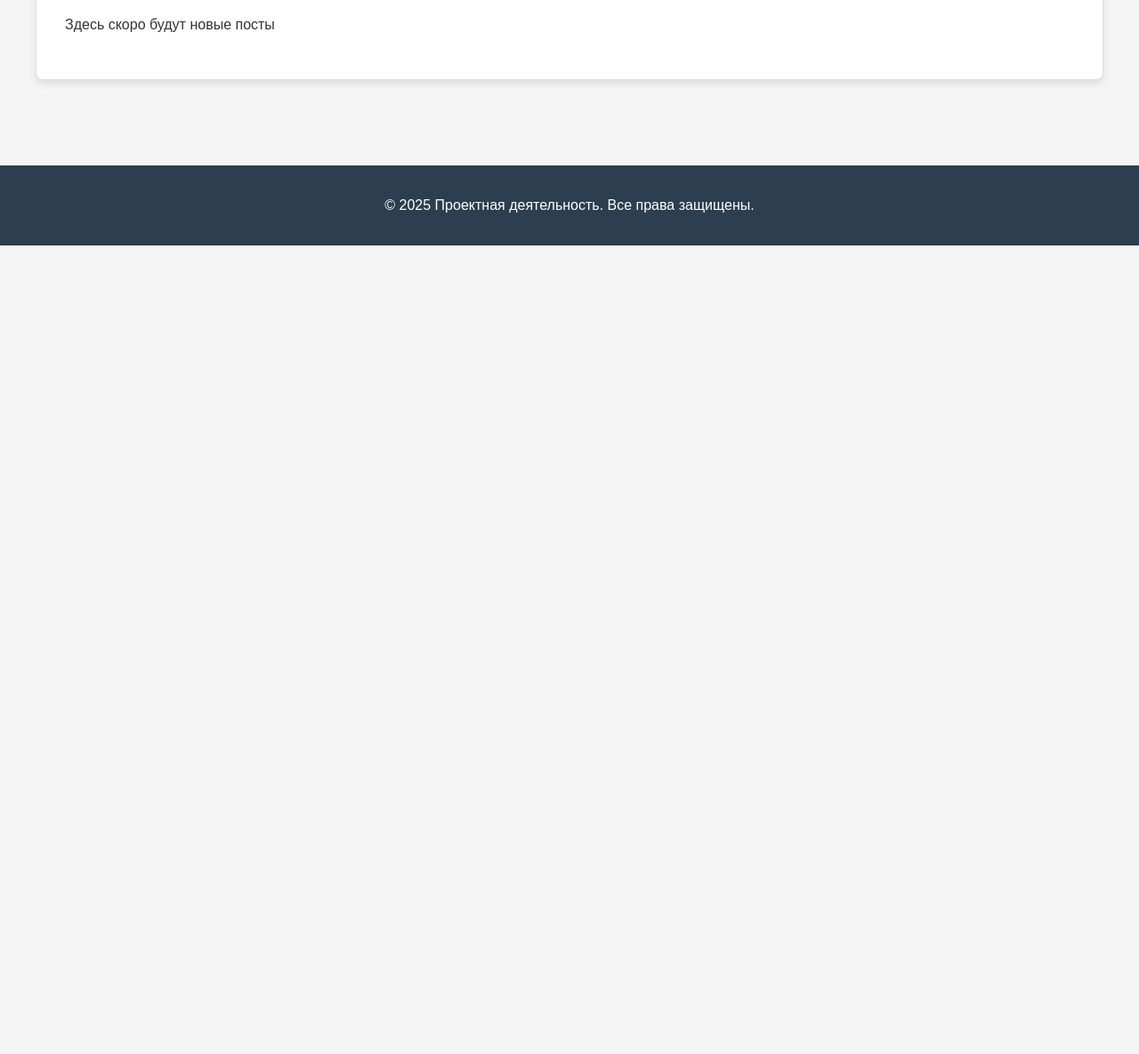
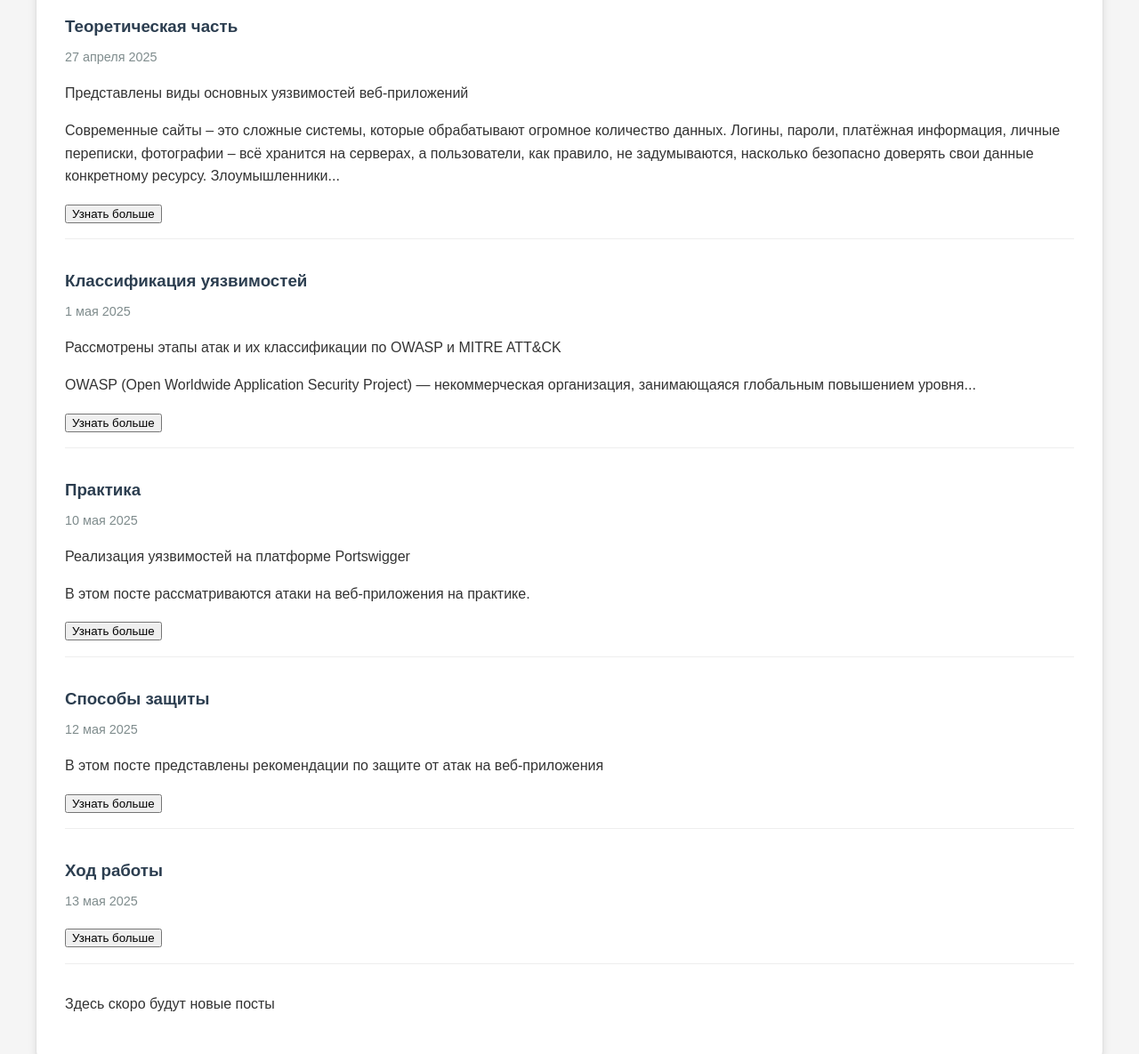
Before and after one commit to Haoedon/practice-2025-1, a plain HTML site: page journal.html in a window 1280 px wide. Shown: the part 1040-2225 px from the top of the page at 89% size. Before the commit the page ends 1316 px from the top, so only its background shows below. Drawn offline with Linux system fonts and the light colour scheme.

Commit message:
Добавлены новые посты на страницу Журнал

```diff
--- a/journal.html
+++ b/journal.html
@@ -55,6 +55,38 @@
                 <p>В этот четверг я побывал в офисе компании R-vision.</p>
                 <p>Здесь я освежил свои знания об инструментах мониторинга безопасности и узнал больше о регуляторах в области ИБ. За круглым столом нас познакомили с историей компании и её проектами. Мы узнали больше о стажировке в этой компании и об офисе в целом. </p>
             </div>
+            <div class="journal-post">
+                <h3>Теоретическая часть</h3>
+                <div class="post-date">27 апреля 2025</div>
+                <p>Представлены виды основных уязвимостей веб-приложений</p>
+                <p>Современные сайты – это сложные системы, которые обрабатывают огромное количество данных. Логины, пароли, платёжная информация, личные переписки, фотографии – всё хранится на серверах, а пользователи, как правило, не задумываются, насколько безопасно доверять свои данные конкретному ресурсу. Злоумышленники...</p>
+                <button onclick="window.location.href='https://github.com/Haoedon/practice-2025-1/blob/master/docs/Web%20vulnerabilities.md';">Узнать больше</button>
+            </div>
+            <div class="journal-post">
+                <h3>Классификация уязвимостей</h3>
+                <div class="post-date">1 мая 2025</div>
+                <p>Рассмотрены этапы атак и их классификации по OWASP и MITRE ATT&CK</p>
+                <p>OWASP (Open Worldwide Application Security Project) — некоммерческая организация, занимающаяся глобальным повышением уровня...</p>
+                <button onclick="window.location.href='https://github.com/Haoedon/practice-2025-1/blob/master/docs/Classification%20of%20attacks.md';">Узнать больше</button>
+            </div>
+            <div class="journal-post">
+                <h3>Практика</h3>
+                <div class="post-date">10 мая 2025</div>
+                <p>Реализация уязвимостей на платформе Portswigger</p>
+                <p>В этом посте рассматриваются атаки на веб-приложения на практике.</p>
+                <button onclick="window.location.href='https://github.com/Haoedon/practice-2025-1/blob/master/docs/Practice.md';">Узнать больше</button>
+            </div>
+             <div class="journal-post">
+                <h3>Способы защиты</h3>
+                <div class="post-date">12 мая 2025</div>
+                <p>В этом посте представлены рекомендации по защите от атак на веб-приложения</p>
+                <button onclick="window.location.href='https://github.com/Haoedon/practice-2025-1/blob/master/docs/attack%20analysis.md';">Узнать больше</button>
+            </div>
+            <div class="journal-post">
+                <h3>Ход работы</h3>
+                <div class="post-date">13 мая 2025</div>
+                <button onclick="window.location.href='https://github.com/Haoedon/practice-2025-1/blob/master/docs/Progress%20of%20work.md';">Узнать больше</button>
+            </div>
             <div class="upcoming-posts">
                 <p>Здесь скоро будут новые посты</p>
             </div>
```
Also changed, not shown: resources.html (+12 -0 lines).
